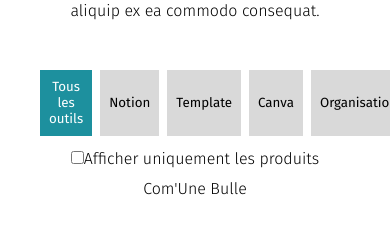
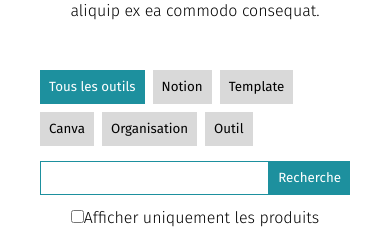
Before and after one commit to OrlaneB/Com-Une-Bulle-website, a Next.js app: page /boiteaoutils in a window 390 px wide. Shown: the part 462-701 px from the top of the page. Built offline with nearby package versions, Linux system fonts and the light colour scheme.

Commit message:
Responsive boite à outils

```diff
--- a/src/app/styles/FilterTools.css
+++ b/src/app/styles/FilterTools.css
@@ -25,3 +25,18 @@
 #FilterTools label input{
     margin : 15px 0;
 }
+
+@media screen and (max-width:768px) {
+    #FilterTools #searchBar{
+        display: block;
+    }
+
+    #FilterTools form {
+        display: flex;
+        margin-top: 15px;
+    }
+
+   #FilterTools #buttons {
+    flex-wrap: wrap;
+   }
+}
```
